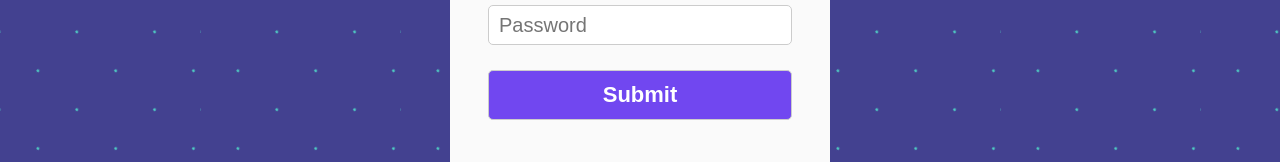
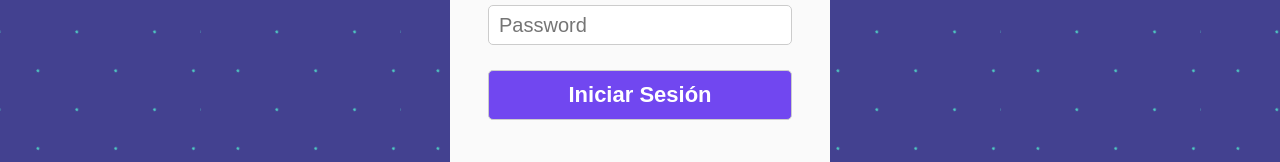
Before and after one commit to matiasard/landing-login, a plain HTML site: page index.html in a window 1280 px wide. Shown: the part 408-570 px from the top of the page. Drawn offline with Linux system fonts and the light colour scheme.

Commit message:
Corregir error tipografico

```diff
--- a/index.html
+++ b/index.html
@@ -42,7 +42,7 @@
 
               <!-- Buttom -->
               <div class="form-row">
-                <input type="submit" value="Submit" class="btn btn-submit">
+                <input type="submit" value="Iniciar Sesión" class="btn btn-submit">
               </div>
 
             </form>
```
